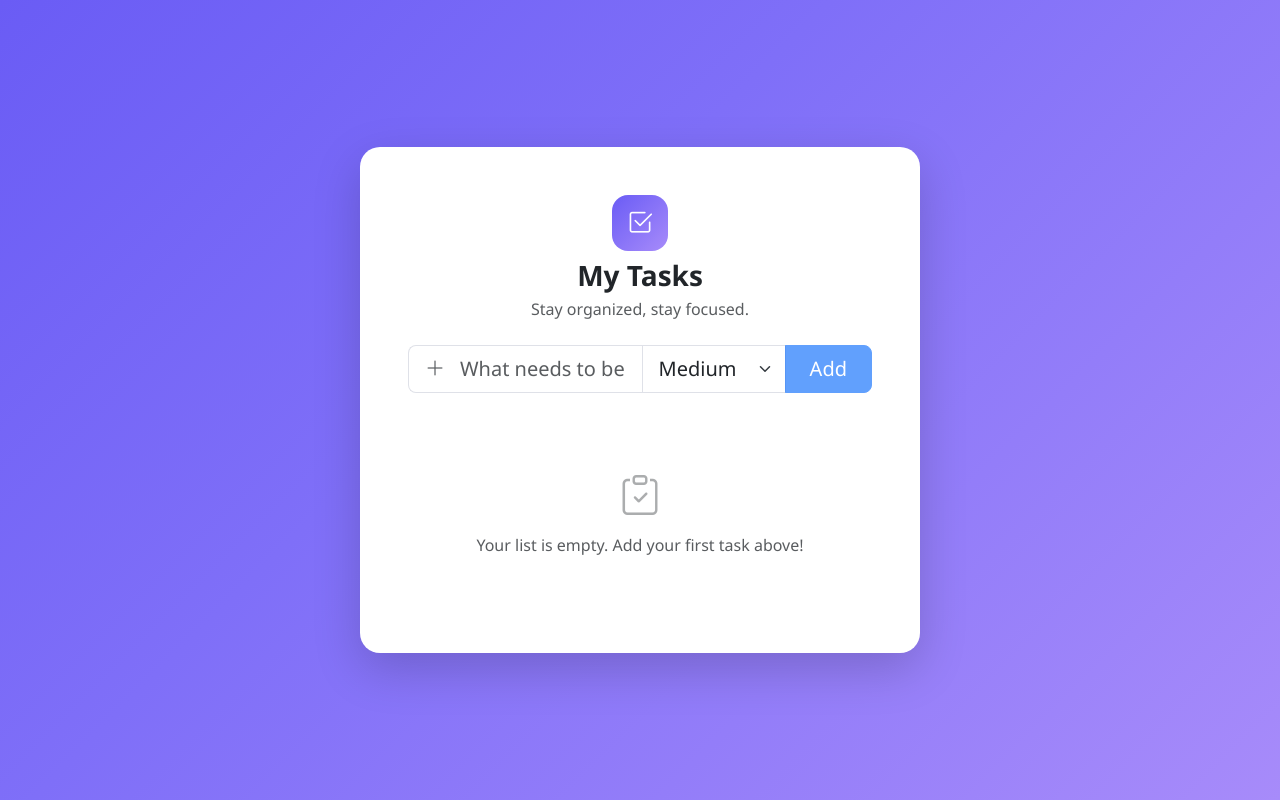
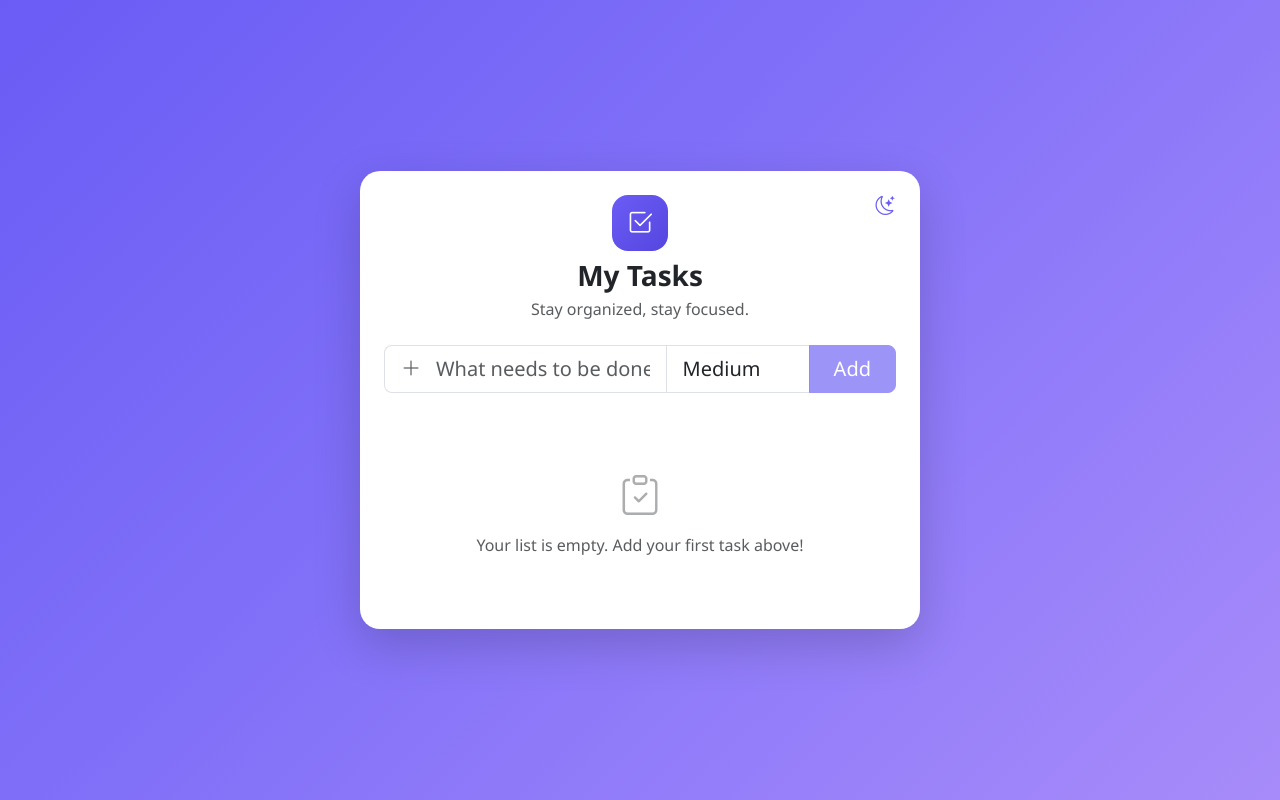
Before and after one commit to Ammar-daham/todolist, a Vue app: page / in a window 1280 px wide. Built offline with nearby package versions, Linux system fonts and the light colour scheme.

Commit message:
Add dark mode toggle with theme persistence
Introduces CSS custom properties for light/dark theming and a toggle
button that persists the user's preference to localStorage.

```diff
--- a/src/components/TodoApp.vue
+++ b/src/components/TodoApp.vue
@@ -2,6 +2,7 @@
 import { ref, computed, watch } from 'vue'
 
 const STORAGE_KEY = 'todo-app.todos'
+const THEME_KEY = 'todo-app.theme'
 
 const PRIORITIES = {
 	high: { label: 'High', badge: 'danger', color: '#dc3545' },
@@ -14,6 +15,7 @@ const todos = ref(loadTodos())
 const newTodo = ref('')
 const newPriority = ref('medium')
 const filter = ref('all')
+const isDark = ref(loadTheme())
 
 function loadTodos() {
 	try {
@@ -24,6 +26,26 @@ function loadTodos() {
 	}
 }
 
+function loadTheme() {
+	try {
+		const saved = localStorage.getItem(THEME_KEY)
+		if (saved) return saved === 'dark'
+	} catch {
+		/* ignore */
+	}
+	return window.matchMedia?.('(prefers-color-scheme: dark)').matches ?? false
+}
+
+function applyTheme(dark) {
+	document.documentElement.setAttribute('data-bs-theme', dark ? 'dark' : 'light')
+}
+
+applyTheme(isDark.value)
+
+function toggleTheme() {
+	isDark.value = !isDark.value
+}
+
 watch(
 	todos,
 	(value) => {
@@ -31,6 +53,11 @@ watch(
 	},
 	{ deep: true }
 )
+
+watch(isDark, (value) => {
+	applyTheme(value)
+	localStorage.setItem(THEME_KEY, value ? 'dark' : 'light')
+})
 
 function addTodo() {
 	const text = newTodo.value.trim()
@@ -77,7 +104,16 @@ const progress = computed(() =>
 <template>
 	<div class="d-flex justify-content-center align-items-start align-items-sm-center min-vh-100 py-5 px-3">
 		<div class="todo-card card border-0 shadow-lg w-100">
-      <div class="card-body p-4 p-sm-5">
+			<div class="card-body p-3 p-sm-4 position-relative">
+				<button
+					type="button"
+					class="btn btn-sm btn-icon theme-toggle"
+					@click="toggleTheme"
+					:aria-label="isDark ? 'Switch to light mode' : 'Switch to dark mode'"
+				>
+					<i :class="isDark ? 'bi bi-sun' : 'bi bi-moon-stars'"></i>
+				</button>
+
 				<div class="text-center mb-4">
 					<div class="todo-icon mb-2">
 						<i class="bi bi-check2-square"></i>
@@ -87,7 +123,7 @@ const progress = computed(() =>
 				</div>
 
 				<form class="input-group input-group-lg mb-4 todo-input-group" @submit.prevent="addTodo">
-          <span class="input-group-text bg-white border-end-0">
+					<span class="input-group-text border-end-0">
 						<i class="bi bi-plus-lg text-muted"></i>
 					</span>
 					<input
@@ -99,7 +135,7 @@ const progress = computed(() =>
 					<select v-model="newPriority" class="form-select flex-grow-0 w-auto priority-select" aria-label="Priority">
 						<option v-for="key in PRIORITY_ORDER" :key="key" :value="key">{{ PRIORITIES[key].label }}</option>
 					</select>
-          <button class="btn btn-primary px-4" type="submit" :disabled="!newTodo.trim()">
+					<button class="btn btn-accent px-4" type="submit" :disabled="!newTodo.trim()">
 						Add
 					</button>
 				</form>
@@ -108,13 +144,13 @@ const progress = computed(() =>
 					<div class="mb-4">
 						<div class="d-flex justify-content-between align-items-center mb-2">
 							<span class="small text-muted">
-                <strong class="text-dark">{{ remainingCount }}</strong> of {{ totalCount }} remaining
+								<strong class="text-body-emphasis">{{ remainingCount }}</strong> of {{ totalCount }} remaining
 							</span>
-              <span class="small fw-semibold text-primary">{{ progress }}%</span>
+							<span class="small fw-semibold text-accent">{{ progress }}%</span>
 						</div>
 						<div class="progress" style="height: 8px">
 							<div
-                class="progress-bar bg-primary"
+								class="progress-bar bg-accent"
 								role="progressbar"
 								:style="{ width: progress + '%' }"
 								:aria-valuenow="progress"
@@ -130,7 +166,7 @@ const progress = computed(() =>
 							:key="f.key"
 							type="button"
 							class="btn"
-              :class="filter === f.key ? 'btn-primary' : 'btn-light text-muted'"
+							:class="filter === f.key ? 'btn-accent' : 'btn-surface text-muted'"
 							@click="filter = f.key"
 						>
 							{{ f.label }}
@@ -207,6 +243,8 @@ const progress = computed(() =>
 .todo-card {
 	max-width: 560px;
 	border-radius: 20px;
+	background: var(--surface);
+	transition: background 0.3s ease;
 }
 
 .todo-icon {
@@ -214,8 +252,8 @@ const progress = computed(() =>
 	height: 56px;
 	margin-inline: auto;
 	border-radius: 16px;
-  background: linear-gradient(135deg, #6a5cf5, #a78bfa);
-  color: #fff;
+	background: linear-gradient(135deg, var(--accent), var(--accent-strong));
+	color: var(--accent-contrast);
 	display: flex;
 	align-items: center;
 	justify-content: center;
@@ -227,8 +265,42 @@ const progress = computed(() =>
 }
 
 .todo-input-group .input-group-text,
-.todo-input-group .form-control {
-  border-color: #dfe1e8;
+.todo-input-group .form-control,
+.priority-select {
+	border-color: var(--border);
+	background: var(--surface);
+}
+
+.btn-accent {
+	background: var(--accent);
+	border-color: var(--accent);
+	color: var(--accent-contrast);
+}
+.btn-accent:hover,
+.btn-accent:focus {
+	background: var(--accent-strong);
+	border-color: var(--accent-strong);
+	color: var(--accent-contrast);
+}
+.btn-accent:disabled {
+	background: var(--accent);
+	border-color: var(--accent);
+}
+
+.bg-accent {
+	background: var(--accent) !important;
+}
+.text-accent {
+	color: var(--accent) !important;
+}
+
+.btn-surface {
+	background: var(--surface-alt);
+	border-color: var(--surface-alt);
+}
+.btn-surface:hover {
+	background: var(--surface-alt-hover);
+	border-color: var(--surface-alt-hover);
 }
 
 .filter-group .btn {
@@ -255,16 +327,12 @@ const progress = computed(() =>
 .todo-item {
 	padding: 12px 14px;
 	border-radius: 12px;
-  background: #f8f9fc;
+	background: var(--surface-alt);
 	border-inline-start: 4px solid transparent;
 	transition: background 0.2s ease;
 }
 .todo-item:hover {
-  background: #f0f1fa;
-}
-
-.priority-select {
-  border-color: #dfe1e8;
+	background: var(--surface-alt-hover);
 }
 
 .priority-badge {
@@ -275,16 +343,16 @@ const progress = computed(() =>
 	border: none;
 }
 .badge-danger {
-  background: rgba(220, 53, 69, 0.12);
-  color: #dc3545;
+	background: var(--danger-bg);
+	color: var(--danger);
 }
 .badge-warning {
-  background: rgba(253, 126, 20, 0.14);
-  color: #b8590a;
+	background: var(--warning-bg);
+	color: var(--warning);
 }
 .badge-success {
-  background: rgba(25, 135, 84, 0.12);
-  color: #198754;
+	background: var(--success-bg);
+	color: var(--success);
 }
 
 .priority-dot {
@@ -301,7 +369,7 @@ const progress = computed(() =>
 
 .todo-item-done .todo-text {
 	text-decoration: line-through;
-  color: #adb5bd;
+	color: var(--text-done);
 }
 
 .todo-check {
@@ -321,18 +389,18 @@ const progress = computed(() =>
 	width: 24px;
 	height: 24px;
 	border-radius: 8px;
-  border: 2px solid #ced4da;
+	border: 2px solid var(--checkbox-border);
 	display: flex;
 	align-items: center;
 	justify-content: center;
 	color: transparent;
 	transition: all 0.15s ease;
-  background: #fff;
+	background: var(--checkbox-bg);
 }
 .todo-check.checked .todo-check-box {
-  background: #6a5cf5;
-  border-color: #6a5cf5;
-  color: #fff;
+	background: var(--accent);
+	border-color: var(--accent);
+	color: var(--accent-contrast);
 }
 .todo-check-box i {
 	font-size: 0.9rem;
@@ -346,7 +414,7 @@ const progress = computed(() =>
 }
 .btn-icon:hover {
 	opacity: 1;
-  color: #dc3545 !important;
+	color: var(--danger) !important;
 }
 
 .todo-list-move,
@@ -366,4 +434,19 @@ const progress = computed(() =>
 	position: absolute;
 	width: calc(100% - 28px);
 }
+
+.theme-toggle {
+	position: absolute;
+	top: 16px;
+	right: 16px;
+	font-size: 1.2rem;
+	width: 38px;
+	height: 38px;
+	border-radius: 50%;
+	color: var(--accent);
+	opacity: 1;
+}
+.theme-toggle:hover {
+	color: var(--accent-strong) !important;
+}
 </style>
--- a/src/style.css
+++ b/src/style.css
@@ -1,5 +1,60 @@
+:root {
+  --accent: #6a5cf5;
+  --accent-strong: #5646e0;
+  --accent-soft: rgba(106, 92, 245, 0.12);
+  --accent-contrast: #ffffff;
+
+  --bg-start: #6a5cf5;
+  --bg-mid: #7f6ff8;
+  --bg-end: #a78bfa;
+
+  --surface: #ffffff;
+  --surface-alt: #f8f9fc;
+  --surface-alt-hover: #f0f1fa;
+  --border: #dfe1e8;
+
+  --checkbox-bg: #ffffff;
+  --checkbox-border: #ced4da;
+  --text-done: #adb5bd;
+
+  --danger: #dc3545;
+  --danger-bg: rgba(220, 53, 69, 0.12);
+  --warning: #b8590a;
+  --warning-bg: rgba(253, 126, 20, 0.14);
+  --success: #198754;
+  --success-bg: rgba(25, 135, 84, 0.12);
+}
+
+[data-bs-theme='dark'] {
+  --accent: #8d7fff;
+  --accent-strong: #a79bff;
+  --accent-soft: rgba(141, 127, 255, 0.18);
+  --accent-contrast: #14101f;
+
+  --bg-start: #14121f;
+  --bg-mid: #1e1a33;
+  --bg-end: #2b2350;
+
+  --surface: #1c1930;
+  --surface-alt: #262341;
+  --surface-alt-hover: #302c4d;
+  --border: #4c4870;
+
+  --checkbox-bg: #1c1a2e;
+  --checkbox-border: #4c4870;
+  --text-done: #726e94;
+
+  --danger: #ff8b96;
+  --danger-bg: rgba(220, 53, 69, 0.25);
+  --warning: #ffb066;
+  --warning-bg: rgba(253, 126, 20, 0.25);
+  --success: #6fe3ab;
+  --success-bg: rgba(25, 135, 84, 0.25);
+}
+
 body {
   min-height: 100vh;
-  background: linear-gradient(135deg, #6a5cf5 0%, #7f6ff8 40%, #a78bfa 100%);
+  background: linear-gradient(135deg, var(--bg-start) 0%, var(--bg-mid) 40%, var(--bg-end) 100%);
   font-family: 'Segoe UI', system-ui, -apple-system, sans-serif;
+  transition: background 0.3s ease;
 }
```
Lines whose indentation alone changed are shown as unchanged.
